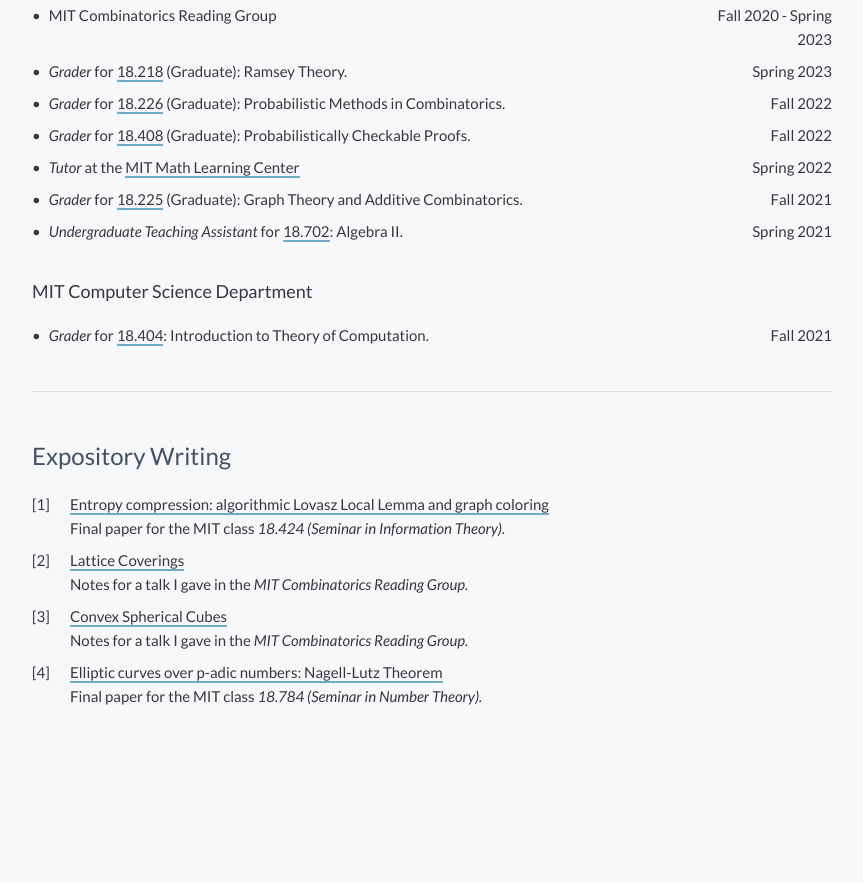
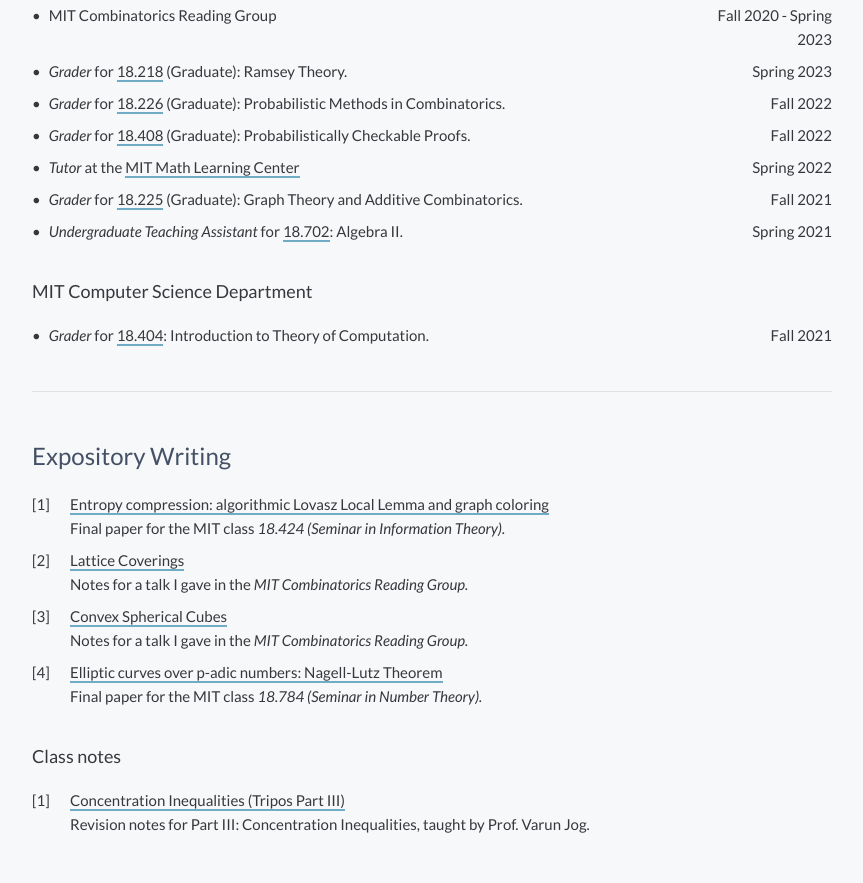
Before and after one commit to aqlithium/anqili, a plain HTML site: page index.html in a window 1280 px wide. Shown: the part 3159-4042 px from the top of the page, without its empty margins (208-1071 px from the left). Before the commit the page ends 3991 px from the top, so only its background shows below. Drawn offline with Linux system fonts and the light colour scheme.

Commit message:
Update index.html

```diff
--- a/index.html
+++ b/index.html
@@ -512,6 +512,17 @@
                 </div>
             </div>
         </div>
+        <h2>
+            Class notes
+        </h2>
+         <div class="flex-col">
+            <div class="flex-row">
+                <div class="content-numbering">[1]</div>
+                <div>
+                    <a href="./Concentration-ineq.pdf">Concentration Inequalities (Tripos Part III)</a> <br> Revision notes for Part III: Concentration Inequalities, taught by Prof. Varun Jog.</span>
+                </div>
+            </div>
+         </div>
     </div>
 
 </body>
```
